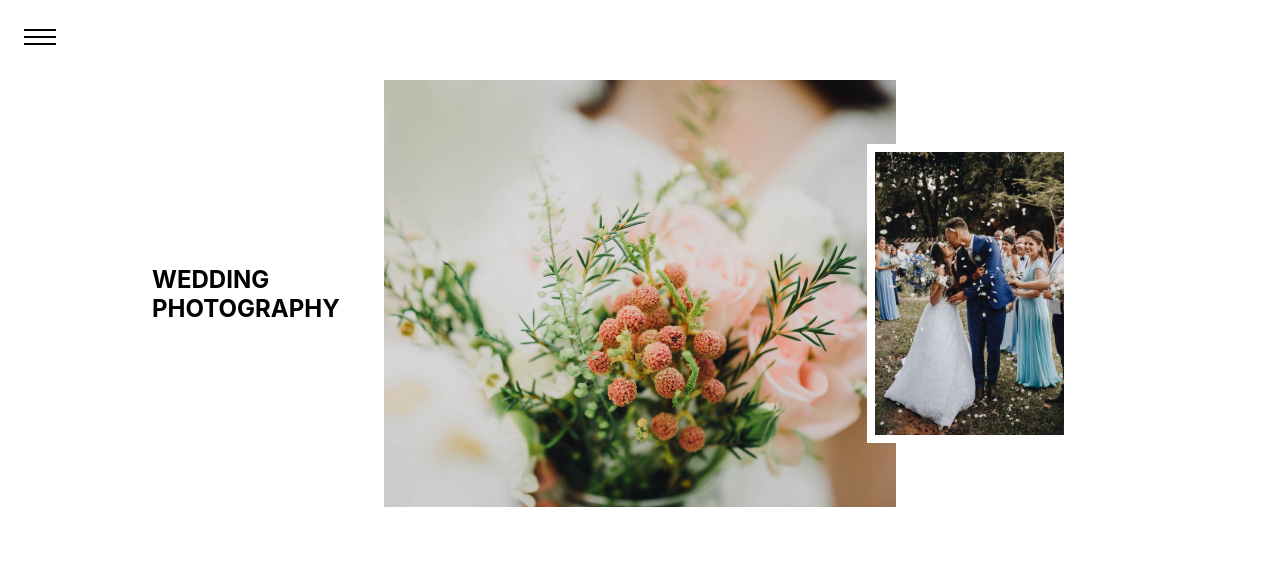
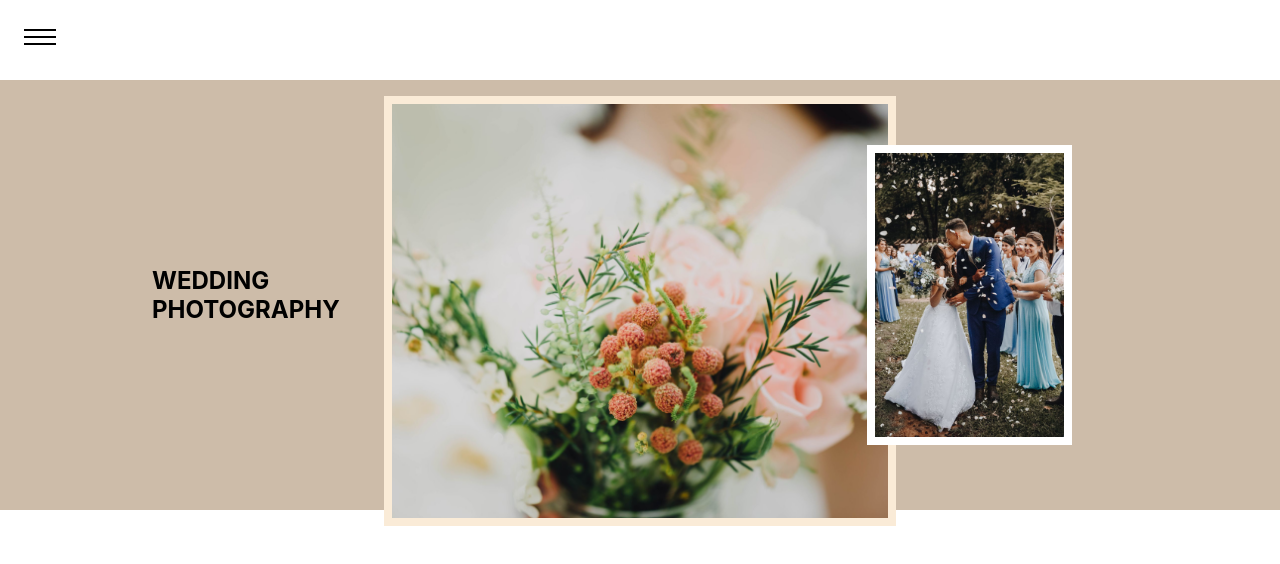
Before and after one commit to ianmat55/Shnl_Next, a Next.js app: page /wedding in a window 1280 px wide. Shown: the top 564 px of the page. Built offline with nearby package versions, Linux system fonts and the light colour scheme.

Commit message:
updated wedding header

```diff
--- a/pages/wedding.js
+++ b/pages/wedding.js
@@ -22,10 +22,12 @@ export default function Wedding() {
 	// const images = ['https://via.placeholder.com/600x400', 'https://via.placeholder.com/600x400', 'https://via.placeholder.com/600x400', 'https://via.placeholder.com/600x400', 'https://via.placeholder.com/600x400']
 	return (
 		<section className='content'>
+			<div className={styles.colorStrip}>
 			<Header />
-			{/* <Body /> */}
-			{/* <Slider images={images} /> */}
-			{/* <Banner /> */}
+				{/* <Body /> */}
+				{/* <Slider images={images} /> */}
+				{/* <Banner /> */}
+			</div>
 		</section>
 	)
 }
--- a/styles/Wedding.module.css
+++ b/styles/Wedding.module.css
@@ -1,3 +1,8 @@
+.colorStrip {
+	width: 100vw;
+	background-color: #cdbca9;
+}
+
 #weddingHeader {
 	display: flex;
 	align-items: center;
@@ -17,6 +22,7 @@
 	margin: auto;
 	width: 50%;
 	height: auto;
+	border: 5px solid antiquewhite;
 }
 
 #img2 {
@@ -24,16 +30,22 @@
 	z-index: 10;
 	right: 2em;
 	width: 22%;
-	border: .5rem solid white;
+	border: 5px solid white;
 }
 
 @media only screen and (min-width: 1000px) {
 	#weddingHeader {
 		width: 80%;
 	}
+	#img1 {
+		top: 1rem;
+		border: .5rem solid antiquewhite
+	}
+
 	#img2 {
 		right: 5em;
 		width: 20%;
+		border: .5rem solid white;
 	}
 }
 
```
